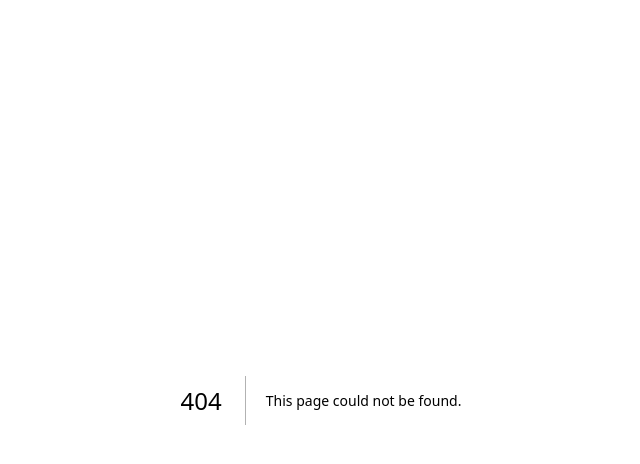
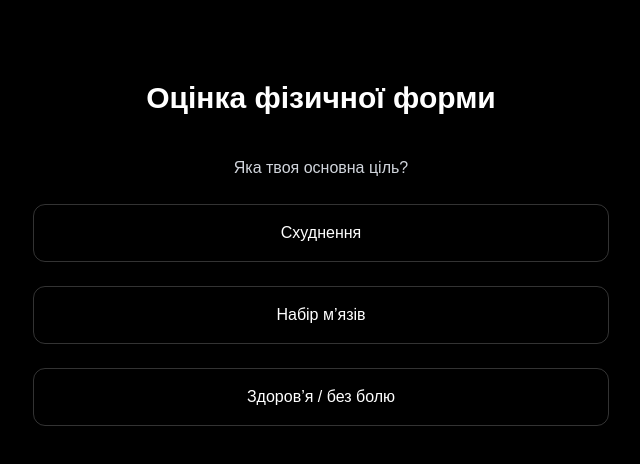
Before and after one commit to burdakcoach/burdak-site, a Next.js app: page /quiz in a window 1280 px wide. Before the commit this address had no page. Shown: the top 464 px of the page, without its empty margins (319-959 px from the left). Built offline with nearby package versions, Linux system fonts and the light colour scheme.

Commit message:
add quiz page and button

```diff
--- a/app/page.tsx
+++ b/app/page.tsx
@@ -21,6 +21,7 @@ export default function Home() {
 </blockquote>
 
           <div className="flex flex-col sm:flex-row gap-4">
+
   <a
     href="https://www.instagram.com/burdak_coach"
     target="_blank"
@@ -29,6 +30,14 @@ export default function Home() {
   >
     Перейти в Instagram
   </a>
+
+  <a
+    href="/quiz"
+    className="inline-flex items-center justify-center bg-white text-black px-6 py-3 rounded-xl font-semibold hover:opacity-90 transition"
+  >
+    Оцінити власну форму
+  </a>
+
 </div>
         </div>
 
--- /dev/null
+++ b/app/quiz/page.tsx
@@ -0,0 +1,113 @@
+"use client";
+
+import { useState } from "react";
+
+export default function Quiz() {
+  const [step, setStep] = useState(1);
+
+  const [form, setForm] = useState({
+    goal: "",
+    level: "",
+    pain: "",
+  });
+
+  const next = () => setStep(step + 1);
+
+  const handleChange = (field: string, value: string) => {
+    setForm({ ...form, [field]: value });
+  };
+
+  return (
+    <main className="min-h-screen bg-black text-white px-6 py-20">
+      <section className="max-w-xl mx-auto">
+
+        <h1 className="text-3xl font-bold mb-10 text-center">
+          Оцінка фізичної форми
+        </h1>
+
+        {/* STEP 1 */}
+        {step === 1 && (
+          <div className="space-y-6">
+            <p className="text-gray-300 text-center">
+              Яка твоя основна ціль?
+            </p>
+
+            {["Схуднення", "Набір м’язів", "Здоров’я / без болю"].map((item) => (
+              <button
+                key={item}
+                onClick={() => {
+                  handleChange("goal", item);
+                  next();
+                }}
+                className="w-full border border-white/20 py-4 rounded-xl hover:bg-white hover:text-black transition"
+              >
+                {item}
+              </button>
+            ))}
+          </div>
+        )}
+
+        {/* STEP 2 */}
+        {step === 2 && (
+          <div className="space-y-6">
+            <p className="text-gray-300 text-center">
+              Який твій рівень?
+            </p>
+
+            {["Новачок", "Середній", "Досвідчений"].map((item) => (
+              <button
+                key={item}
+                onClick={() => {
+                  handleChange("level", item);
+                  next();
+                }}
+                className="w-full border border-white/20 py-4 rounded-xl hover:bg-white hover:text-black transition"
+              >
+                {item}
+              </button>
+            ))}
+          </div>
+        )}
+
+        {/* STEP 3 */}
+        {step === 3 && (
+          <div className="space-y-6">
+            <p className="text-gray-300 text-center">
+              Чи є біль або травми?
+            </p>
+
+            {["Немає", "Є незначні", "Є серйозні"].map((item) => (
+              <button
+                key={item}
+                onClick={() => {
+                  handleChange("pain", item);
+                  next();
+                }}
+                className="w-full border border-white/20 py-4 rounded-xl hover:bg-white hover:text-black transition"
+              >
+                {item}
+              </button>
+            ))}
+          </div>
+        )}
+
+        {/* RESULT */}
+        {step === 4 && (
+          <div className="text-center space-y-6">
+            <p className="text-gray-300">
+              На основі відповідей я підберу для тебе оптимальну стратегію.
+            </p>
+
+            <a
+              href={`https://wa.me/380994470977?text=Привіт,%20я%20пройшов%20тест.%20Ціль:%20${form.goal},%20Рівень:%20${form.level},%20Біль:%20${form.pain}`}
+              target="_blank"
+              className="block bg-white text-black py-4 rounded-xl font-semibold hover:opacity-90 transition"
+            >
+              Отримати план у WhatsApp
+            </a>
+          </div>
+        )}
+      </section>
+    </main>
+  );
+}
```
Lines whose indentation alone changed are shown as unchanged.
